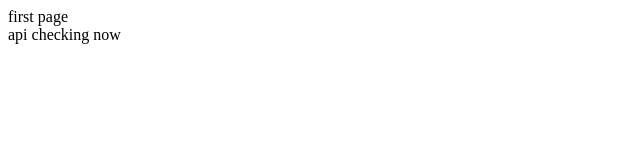
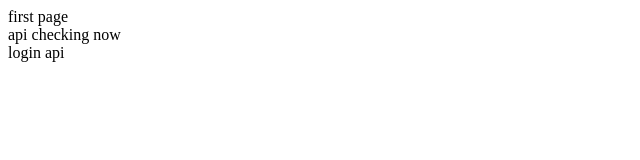
Before and after one commit to junaidmasih102/demored, a plain HTML site: page index.html in a window 1280 px wide. Shown: the full height of the page, 0-640 px from the left. Drawn offline with Linux system fonts and the light colour scheme.

Commit message:
login api

```diff
--- a/index.html
+++ b/index.html
@@ -12,5 +12,9 @@
     <div>
         api checking now
     </div>
+
+    <div>
+        login api
+    </div>
 </body>
 </html>
```
